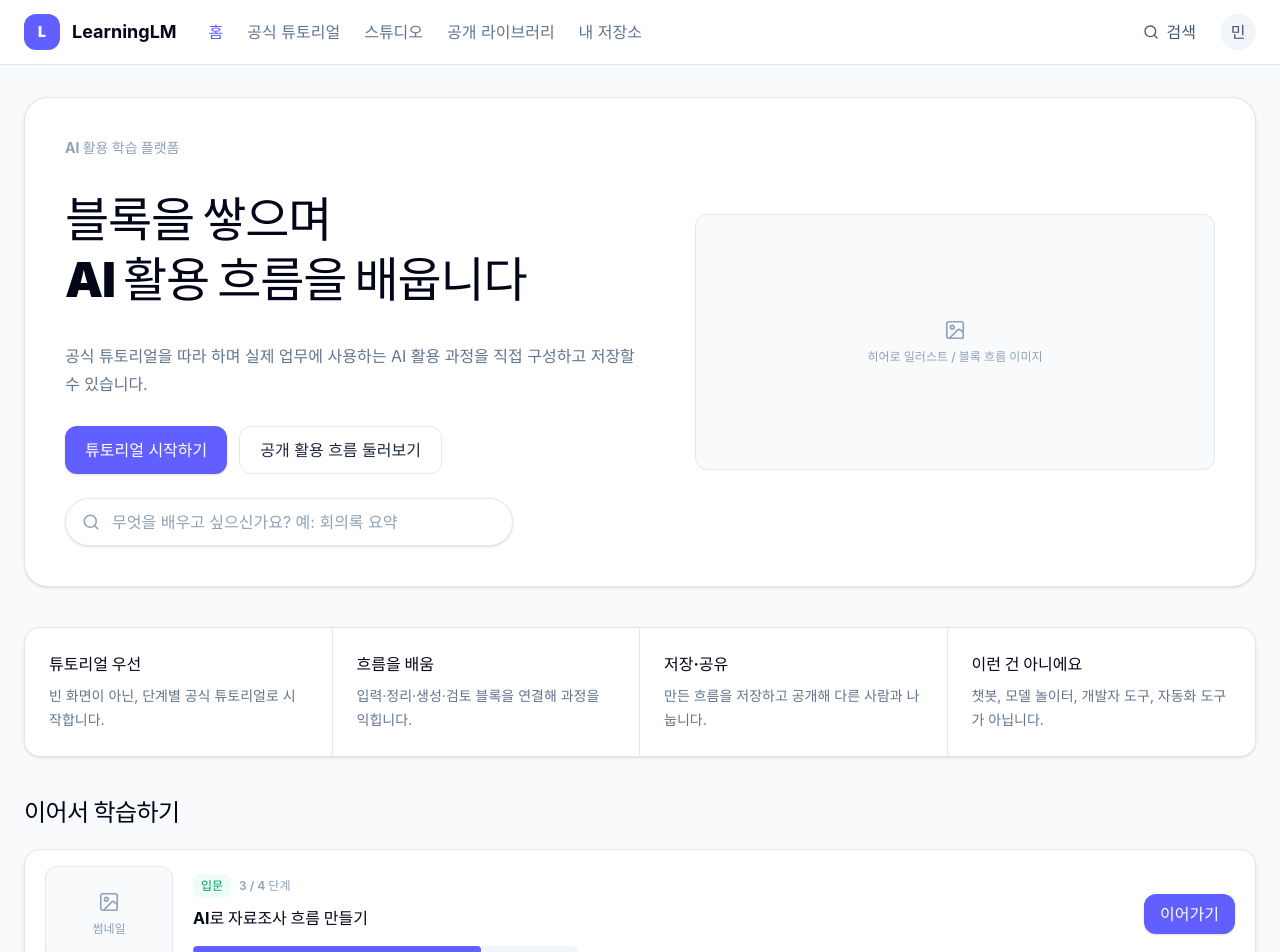
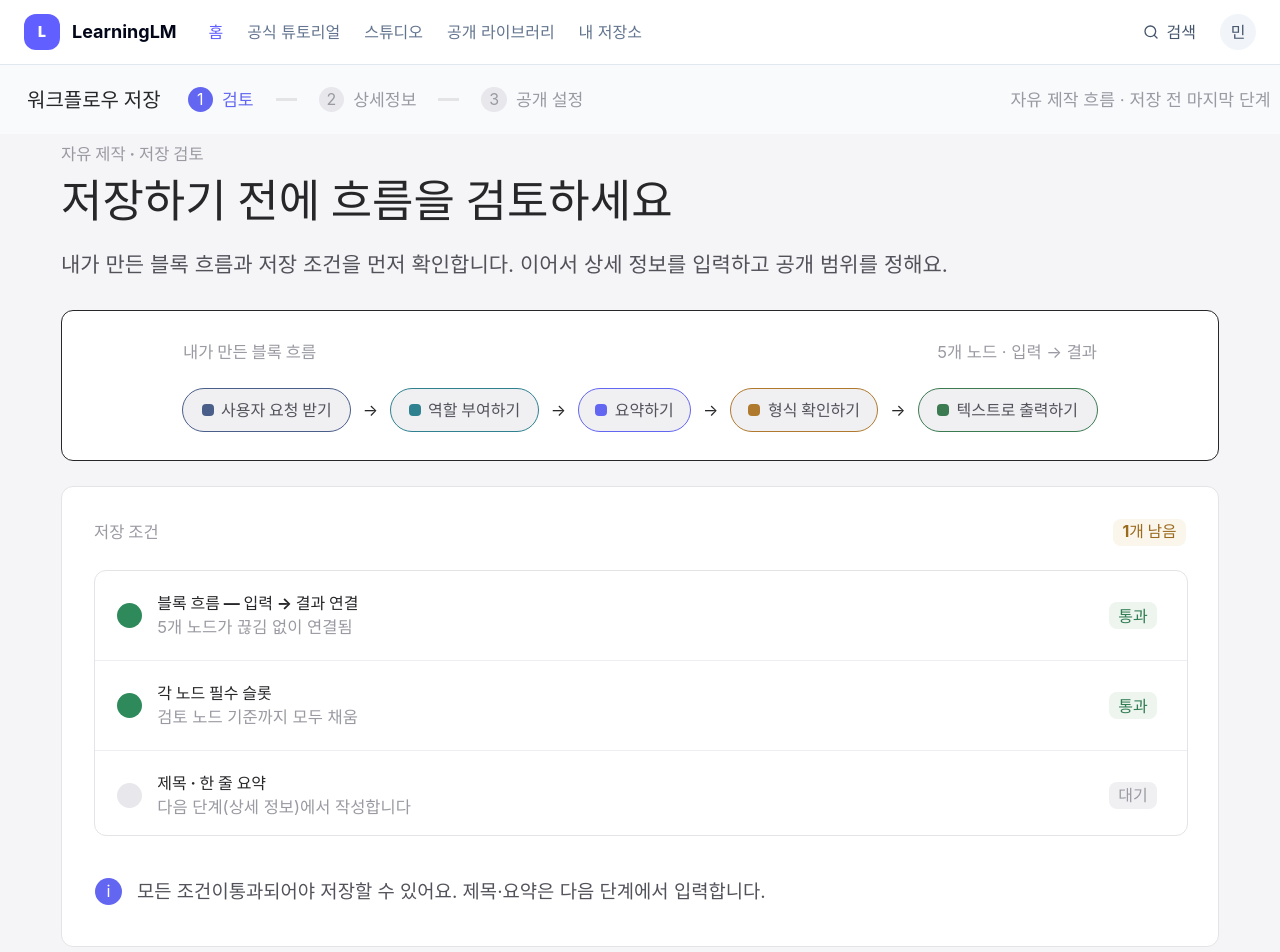
Before and after one commit to UMCLearningLM/UMCLearningLM_FE, a React (Vite) app in the folder LearningLM/: page / in a window 1280 px wide. Shown: the top 952 px of the page. Built offline with nearby package versions, Linux system fonts and the light colour scheme.

Commit message:
npm install lucide-react 라이브러리 설치

```diff
--- a/LearningLM/package.json
+++ b/LearningLM/package.json
@@ -13,7 +13,7 @@
     "@tailwindcss/vite": "^4.3.2",
     "@tanstack/react-query": "^5.101.2",
     "axios": "^1.18.1",
-    "lucide-react": "^1.23.0",
+    "lucide-react": "^1.26.0",
     "react": "^19.2.7",
     "react-dom": "^19.2.7",
     "react-router-dom": "^7.18.1",
--- a/LearningLM/src/App.tsx
+++ b/LearningLM/src/App.tsx
@@ -1,7 +1,8 @@
 import { HomePage } from './pages/home/HomePage'
+import { Studio_create_review1 } from './pages/Studio_create_review_details1'
 
 function App() {
-  return <HomePage />
+  return <Studio_create_review1 />
 }
 
 export default App
--- /dev/null
+++ b/LearningLM/src/pages/Studio_create_review_details1.tsx
@@ -0,0 +1,123 @@
+import { Footer } from "../components/layout/Footer";
+import { Header } from "../components/layout/Header";
+
+export function Studio_create_review1() {
+    return (
+        <>
+            <Header />
+            <div className="h-[69px] pl-[27px] pr-[9.4px] flex items-center justify-between text-[#27272A]">
+                <p className="text-[20px] font-bold">워크플로우 저장</p>
+                <div className="ml-[27px] flex flex-1 items-center gap-[22px]">
+                    <div className="flex items-center gap-[9px]">
+                        <p className="w-[25.5px] h-[25.5px] bg-[#6366F1] rounded-[50px] flex items-center justify-center text-white
+                        ">1</p>
+                        <p className="text-[#6366F1] text-[17.2px] font-bold">검토</p>
+                    </div>
+                    <div className="w-[21px] h-[3px] bg-[#E4E4E7]" />
+                    <div className="flex items-center gap-[9px]">
+                        <p className="w-[25.5px] h-[25.5px] bg-[#E7E7EC] rounded-[50px] flex items-center justify-center text-[#9A9AA3]">2</p>
+                        <p className="text-[#9A9AA3] text-[17.2px] font-bold">상세정보</p>
+                    </div>
+                    <div className="w-[21px] h-[3px] bg-[#E4E4E7]" />
+                    <div className="flex items-center gap-[9px]">
+                        <p className="w-[25.5px] h-[25.5px] bg-[#E7E7EC] rounded-[50px] flex items-center justify-center text-[#9A9AA3]">3</p>
+                        <p className="text-[#9A9AA3] text-[17.2px] font-bold">공개 설정</p>
+                    </div>
+                </div>
+                <p className="text-[#9A9AA3] text-[17.2px]">자유 제작 흐름 · 저장 전 마지막 단계</p>
+            </div>
+            <main className="min-h-screen pb-[60px] flex justify-center  bg-[#F5F5F7]">
+                <div className="w-[1158px]  flex flex-col min-h-screen text-[#27272A]">
+                    <p className="mt-[8px] text-[#9A9AA3] text-[16.5px] font-bold">자유 제작 · 저장 검토</p>
+                    <p className="text-[45px] font-bold">저장하기 전에 흐름을 검토하세요</p>
+                    <p className="mt-[14.4px] text-[#52525B] text-[21px]">내가 만든 블록 흐름과 저장 조건을 먼저 확인합니다. 이어서 상세 정보를 입력하고 공개 범위를 정해요.</p>
+                    {/* 내가 만든 흐름 컴포넌트 */}
+                    <div className="w-[1158px] h-[150.8px] mt-[30.2px] bg-white flex flex-col gap-[23.8px] items-center justify-center border-[1.5px] rounded-[12px]">
+                        <div className="w-[914px] flex items-center justify-between text-[#9A9AA3] text-[16.5px]">
+                            <p className="font-bold">내가 만든 블록 흐름</p>
+                            <p className="text-[16.5px]">5개 노드 · 입력 → 결과</p>
+                        </div>
+                        <div className="flex items-center gap-[12px]">
+                            <div className="w-[168.4px] h-[43.5px] bg-[#F0F0F3] px-[8px] border-[1.5px] border-[#4A5E8A] rounded-[50px] flex items-center justify-center gap-[7.5px]
+                            text-[#52525B] text-[16px] font-bold">
+                                <div className="w-[12px] h-[12px] bg-[#4A5E8A] rounded-[4px]" />사용자 요청 받기
+                            </div>
+                            <p>→</p>
+                            <div className="w-[148.6px] h-[43.5px] bg-[#F0F0F3] px-[8px] border-[1.5px] border-[#2F8190] rounded-[50px] flex items-center justify-center gap-[7.5px]
+                            text-[#52525B] text-[16px] font-bold">
+                                <div className="w-[12px] h-[12px] bg-[#2F8190] rounded-[4px]" />역할 부여하기
+                            </div>
+                            <p>→</p>
+                            <div className="w-[113px] h-[43.5px] bg-[#F0F0F3] px-[8px] border-[1.5px] border-[#6366F1] rounded-[50px] flex items-center justify-center gap-[7.5px]
+                            text-[#52525B] text-[16px] font-bold">
+                                <div className="w-[12px] h-[12px] bg-[#6366F1] rounded-[4px]" />요약하기
+                            </div>
+                            <p>→</p>
+                            <div className="w-[148px] h-[43.5px] bg-[#F0F0F3] px-[8px] border-[1.5px] border-[#B07A2E] rounded-[50px] flex items-center justify-center gap-[7.5px]
+                            text-[#52525B] text-[16px] font-bold">
+                                <div className="w-[12px] h-[12px] bg-[#B07A2E] rounded-[4px]" />형식 확인하기
+                            </div>
+                            <p>→</p>
+                            <div className="w-[180px] h-[43.5px] bg-[#F0F0F3] px-[8px] border-[1.5px] border-[#3C7A52] rounded-[50px] flex items-center justify-center gap-[7.5px]
+                            text-[#52525B] text-[16px] font-bold">
+                                <div className="w-[12px] h-[12px] bg-[#3C7A52] rounded-[4px]" />텍스트로 출력하기
+                            </div>
+                        </div>
+                    </div>
+                    {/* 저장 조건 컴포넌트 */}
+                    <div className="w-full h-[460.8px] mt-[24.8px] px-[32px] pt-[32px] bg-white border-[1.5px] border-[#E4E4E7] rounded-[12px]">
+                        <div className="flex items-center justify-between font-bold">
+                            <p className="text-[#9A9AA3] text-[16.5px]">저장 조건</p>
+                            <p className="w-[73px] h-[26.6px] bg-[#FBF6EC] flex items-center justify-center rounded-[8px] text-[#9A6A1E] text-[15.8px]">1개 남음</p>
+                        </div>
+                        {/* 큰 박스 */}
+                        <div className="w-[1094px] h-[266px] mt-[24.8px] border-[1.5px] border-[#E4E4E7] rounded-[12px]">
+                            <div className="h-[88.8px] flex items-center">
+                                <div className="ml-[21.75px] w-[25.5px] h-[25.5px] bg-[#2F8A5B] rounded-[50%]" />
+                                <div className="flex-1 ml-[15px]">
+                                    <p className="text-[#28.8px] font-bold">블록 흐름 — 입력 → 결과 연결</p>
+                                    <p className="text-[#9A9AA3] text-[16.5px]">5개 노드가 끊김 없이 연결됨</p>
+                                </div>
+                                <p className="mr-[30px] w-[48.2px] h-[26.6px] bg-[#EEF4EE] rounded-[8px] flex items-center justify-center
+                                text-[#2F7D52] font-bold">통과</p>
+                            </div>
+
+
+                            <div className="border-b-[1.5px] border-[#EEEEF1]" />
+                            <div className="h-[88.8px] flex items-center">
+                                <div className="ml-[21.75px] w-[25.5px] h-[25.5px] bg-[#2F8A5B] rounded-[50%]" />
+                                <div className="flex-1 ml-[15px]">
+                                    <p className="text-[#28.8px] font-bold">각 노드 필수 슬롯</p>
+                                    <p className="text-[#9A9AA3] text-[16.5px]">검토 노드 기준까지 모두 채움</p>
+                                </div>
+                                <p className="mr-[30px] w-[48.2px] h-[26.6px] bg-[#EEF4EE] rounded-[8px] flex items-center justify-center
+                                text-[#2F7D52] font-bold">통과</p>
+                            </div>
+                            <div className="border-b-[1.5px] border-[#EEEEF1]" />
+                            <div className="h-[88.8px] flex items-center">
+                                <div className="ml-[21.75px] w-[25.5px] h-[25.5px] bg-[#E7E7EC] rounded-[50%]" />
+                                <div className="flex-1 ml-[15px]">
+                                    <p className="text-[#28.8px] font-bold">제목 · 한 줄 요약</p>
+                                    <p className="text-[#9A9AA3] text-[16.5px]">다음 단계(상세 정보)에서 작성합니다</p>
+                                </div>
+                                <p className="mr-[30px] w-[48.2px] h-[26.6px] bg-[#F0F0F3] rounded-[8px] flex items-center justify-center
+                                text-[#9A9AA3] font-bold">대기</p>
+                            </div>
+                            <div className="flex itesm-center mt-[38px] gap-[15px]">
+                                <p className="w-[27px] h-[27px] flex items-center justify-center bg-[#6366F1] rounded-[50px]
+                                text-white text-[16.5px]">i</p>
+                                <p className="text-[#52525B] text-[18.8px]">모든 조건이<span className=" font-bold">통과</span>되어야 저장할 수 있어요. 제목·요약은 다음 단계에서 입력합니다.</p>
+                            </div>
+                        </div>
+                    </div>
+                </div>
+            </main>
+            <footer className="h-[94px] pl-[52px] pr-[28px]  flex items-center">
+                <p className="text-[#52525B] text-[20.2px] font-bold">← 편집으로</p>
+                <p className="flex-1 pl-[38px] text-[#9A9AA3] text-[16.5px]">1 / 3 · 검토 — 흐름과 저장 조건 확인</p>
+                <p className="w-[193px] h-[55.5px] bg-[#6366F1] flex items-center justify-center rounded-[12px]
+                text-white text-[20px] font-bold">다음: 상세 정보 →</p>
+            </footer>
+        </>
+    )
+}
```
Also changed, not shown: 1 other file (tests, documents, lock files or other folders).
